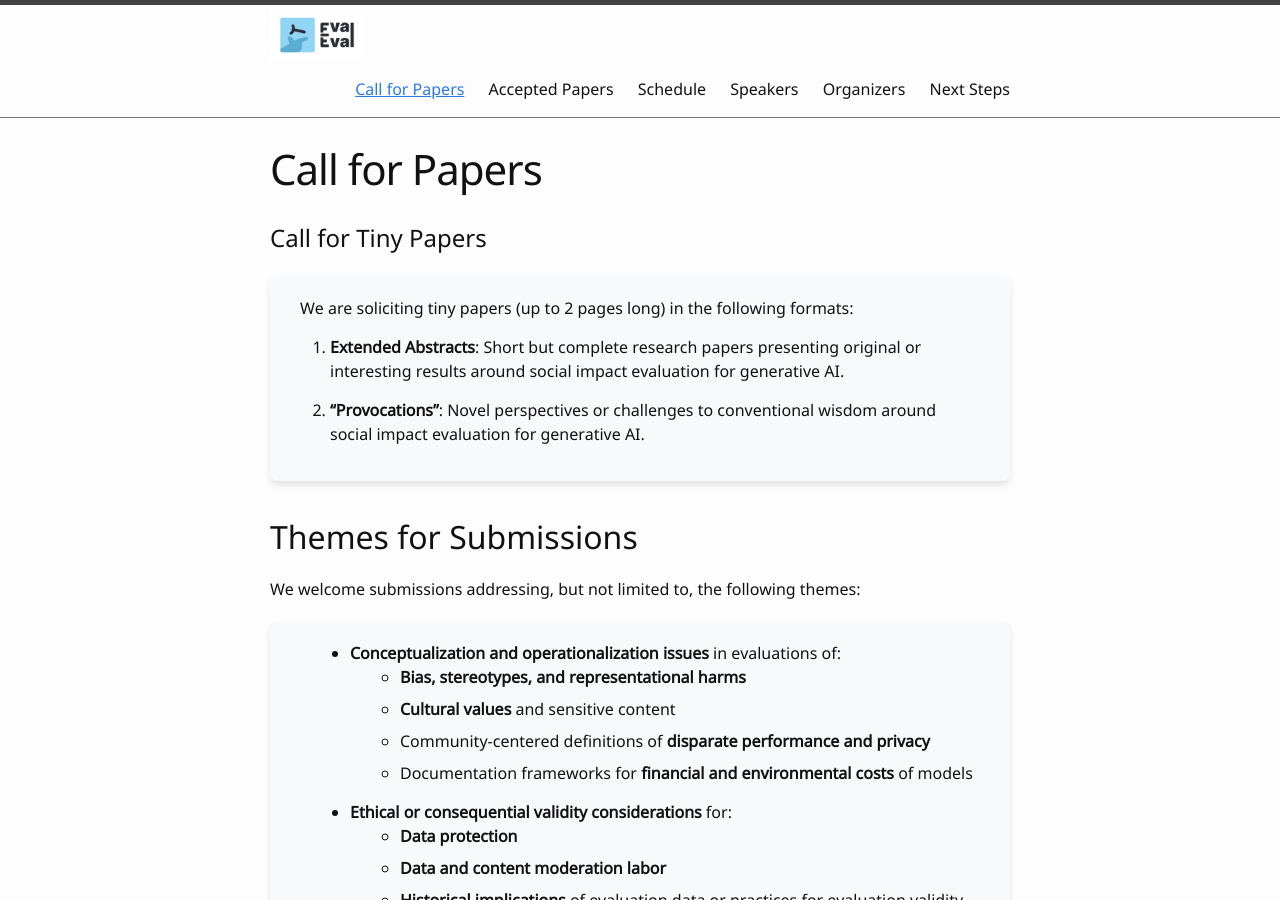
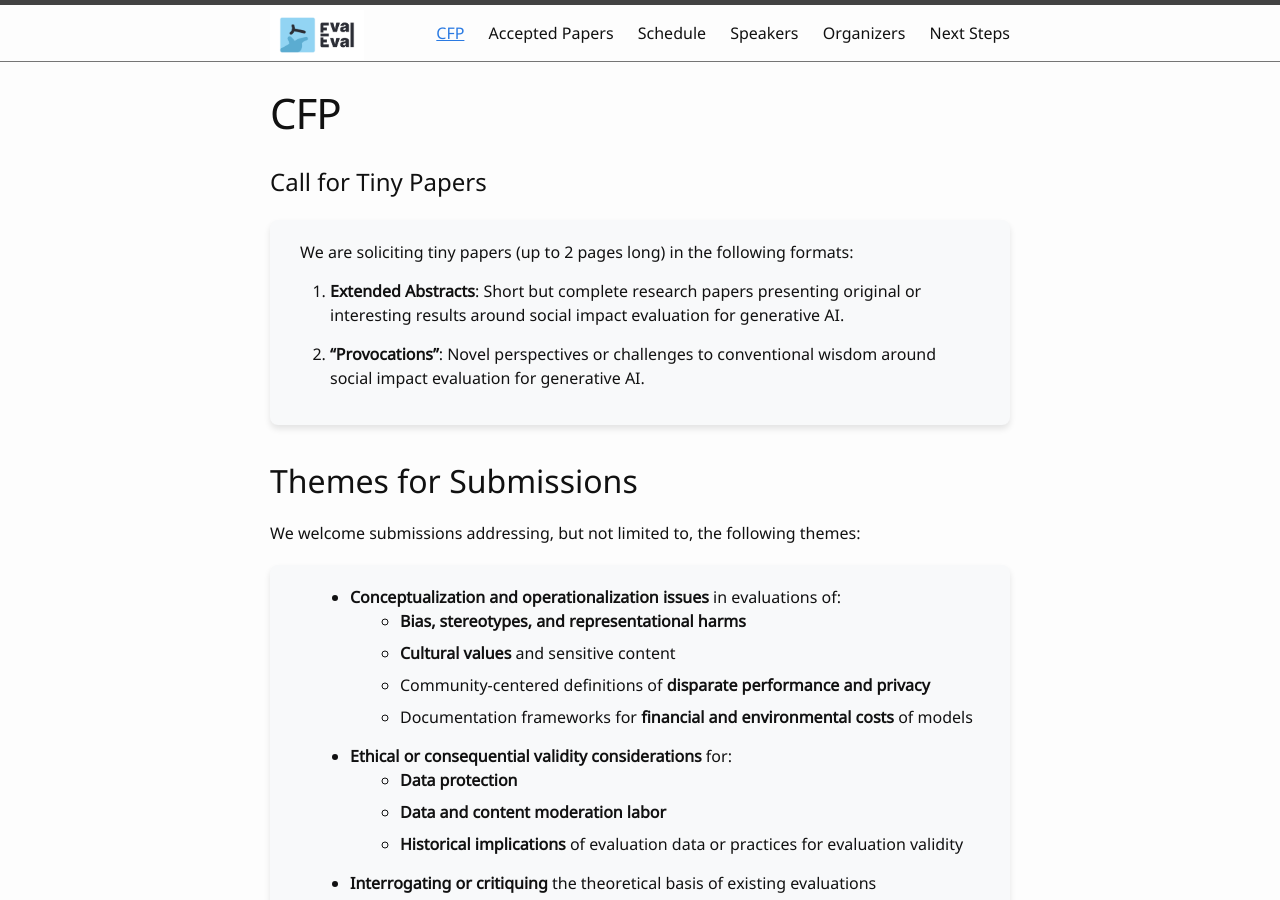
Before and after one commit to aaai-fidu-lab/aaai-fidu-lab.github.io, a Jekyll site: the page built from call-for-papers.md, in a window 1280 px wide and 900 px high. Built offline with Jekyll 4.4.1, drawn with Linux system fonts in a browser that asks for light colours; our own code applies the rules of GitHub Pages for plain Markdown files.

Commit message:
Update call-for-papers.md

```diff
--- a/call-for-papers.md
+++ b/call-for-papers.md
@@ -1,5 +1,5 @@
 ---
-title: Call for Papers
+title: CFP
 nav: true
 ---
 
```
